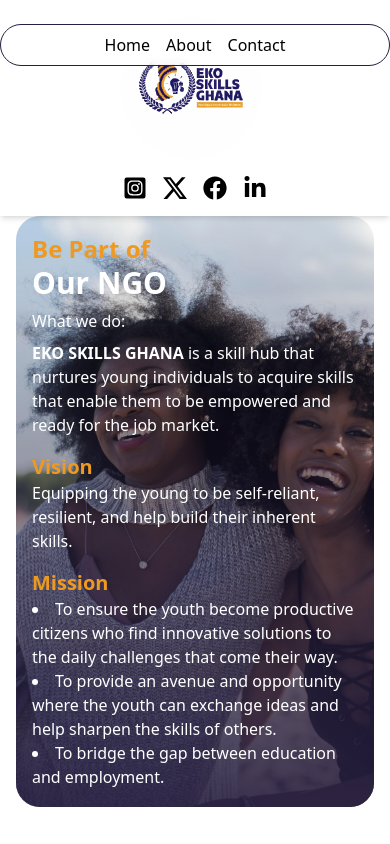
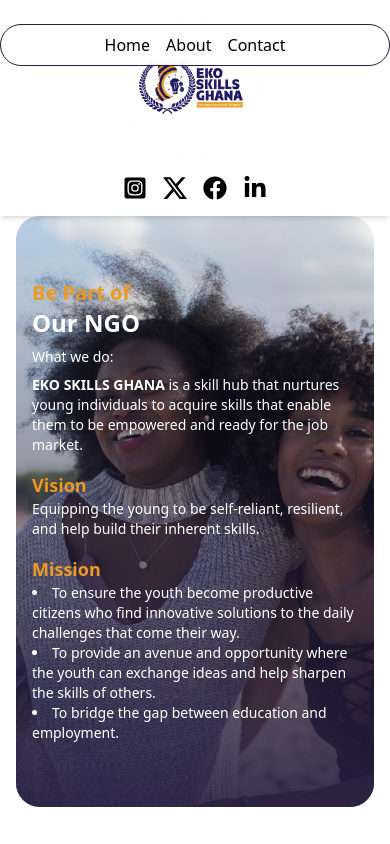
Before and after one commit to KaePee/eco-skills-hub, a Next.js app: page / in a window 390 px wide. Shown: the top 844 px of the page. Built offline with nearby package versions, Linux system fonts and the light colour scheme.

Commit message:
fixed font sizes

```diff
--- a/src/components/Home/HomeCoverSection.js
+++ b/src/components/Home/HomeCoverSection.js
@@ -17,27 +17,27 @@
                     className="w-full h-full object-center object-cover rounded-3xl -z-10"
                 />
 
-                <div className="absolute inset-0 flex flex-col items-start justify-center p-4 md:p-8 lg:p-16 z-10 text-light leading-relaxed sm:text-sm">
-                    <h1 className="text-2xl md:text-3xl lg:text-4xl text-[#EE9921] font-semibold">
+                <div className="absolute inset-0 flex flex-col items-start justify-center p-4 md:p-8 lg:p-16 z-10 text-light leading-relaxed">
+    <h1 className="text-xl md:text-3xl lg:text-4xl text-[#EE9921] font-semibold">
         Be Part of <br />
-                        <span className="text-white text-3xl md:text-5xl lg:text-6xl">Our NGO</span>
+        <span className="text-white text-2xl md:text-5xl lg:text-6xl">Our NGO</span>
     </h1>
-                    <p className="py-2 md:py-4 text-base md:text-lg">
+    <p className="py-2 md:py-4 text-sm md:text-lg">
         What we do:
     </p>
-                    <p className="text-base md:text-lg">
+    <p className="text-sm md:text-lg">
         <span className="font-semibold">EKO SKILLS GHANA</span> is a skill hub that nurtures young individuals to acquire skills that enable them to be empowered and ready for the job market.
     </p>
-                    <h2 className="text-xl md:text-2xl lg:text-3xl text-[#EE9921] font-semibold mt-4">
+    <h2 className="text-lg md:text-2xl lg:text-3xl text-[#EE9921] font-semibold mt-4">
         Vision
     </h2>
-                    <p className="text-base md:text-lg">
+    <p className="text-sm md:text-lg">
         Equipping the young to be self-reliant, resilient, and help build their inherent skills.
     </p>
-                    <h2 className="text-xl md:text-2xl lg:text-3xl text-[#EE9921] font-semibold mt-4">
+    <h2 className="text-lg md:text-2xl lg:text-3xl text-[#EE9921] font-semibold mt-4">
         Mission
     </h2>
-                    <ul className="list-disc list-inside text-base md:text-lg">
+    <ul className="list-disc list-inside text-sm md:text-lg">
         <li>To ensure the youth become productive citizens who find innovative solutions to the daily challenges that come their way.</li>
         <li>To provide an avenue and opportunity where the youth can exchange ideas and help sharpen the skills of others.</li>
         <li>To bridge the gap between education and employment.</li>
```
Lines whose indentation alone changed are shown as unchanged.
